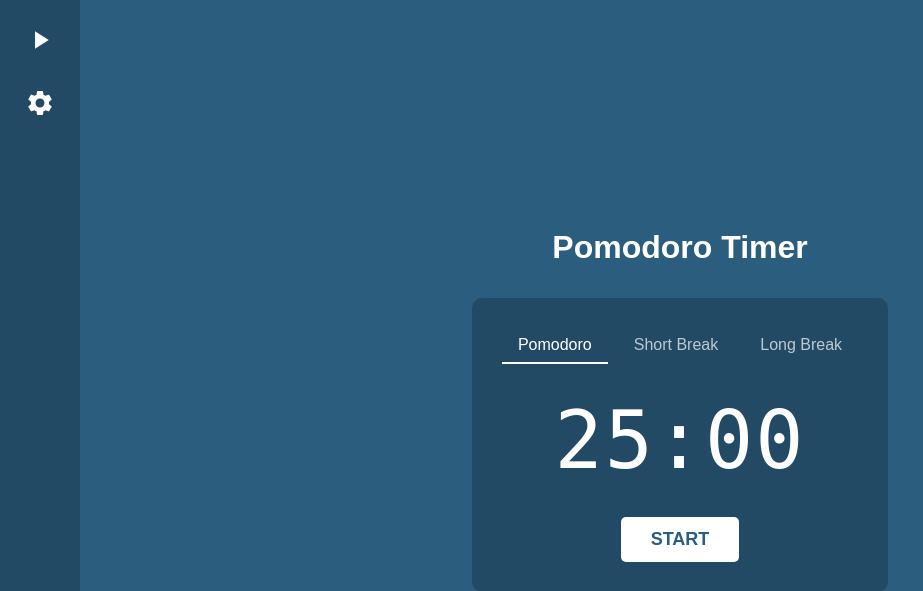
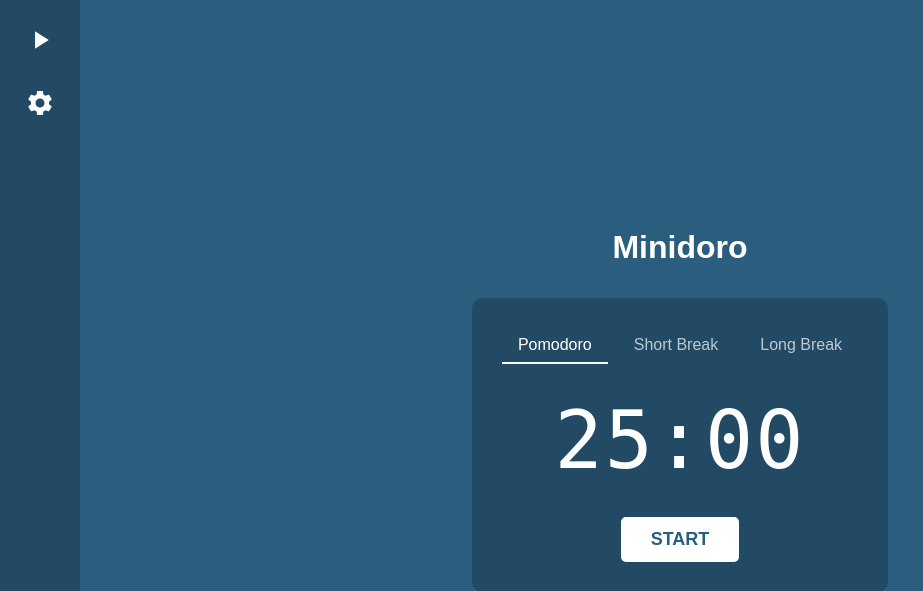
Before and after one commit to PPeitsch/minidoro, a Flask app: page / in a window 1280 px wide. Shown: the top 591 px of the page, without its empty margins (0-923 px from the left). Run offline with Flask 3, Linux system fonts and the light colour scheme.

Commit message:
fix: Update app title and fix test case
- Change app title to Minidoro
- Update main heading text
- Fix failing test and maintain consistency

```diff
--- a/app/templates/index.html
+++ b/app/templates/index.html
@@ -22,7 +22,7 @@
         </div>
 
         <div class="main-content">
-            <h1>Pomodoro Timer</h1>
+            <h1>Minidoro</h1>
 
             <div class="timer-container">
                 <div class="timer-tabs">
```
